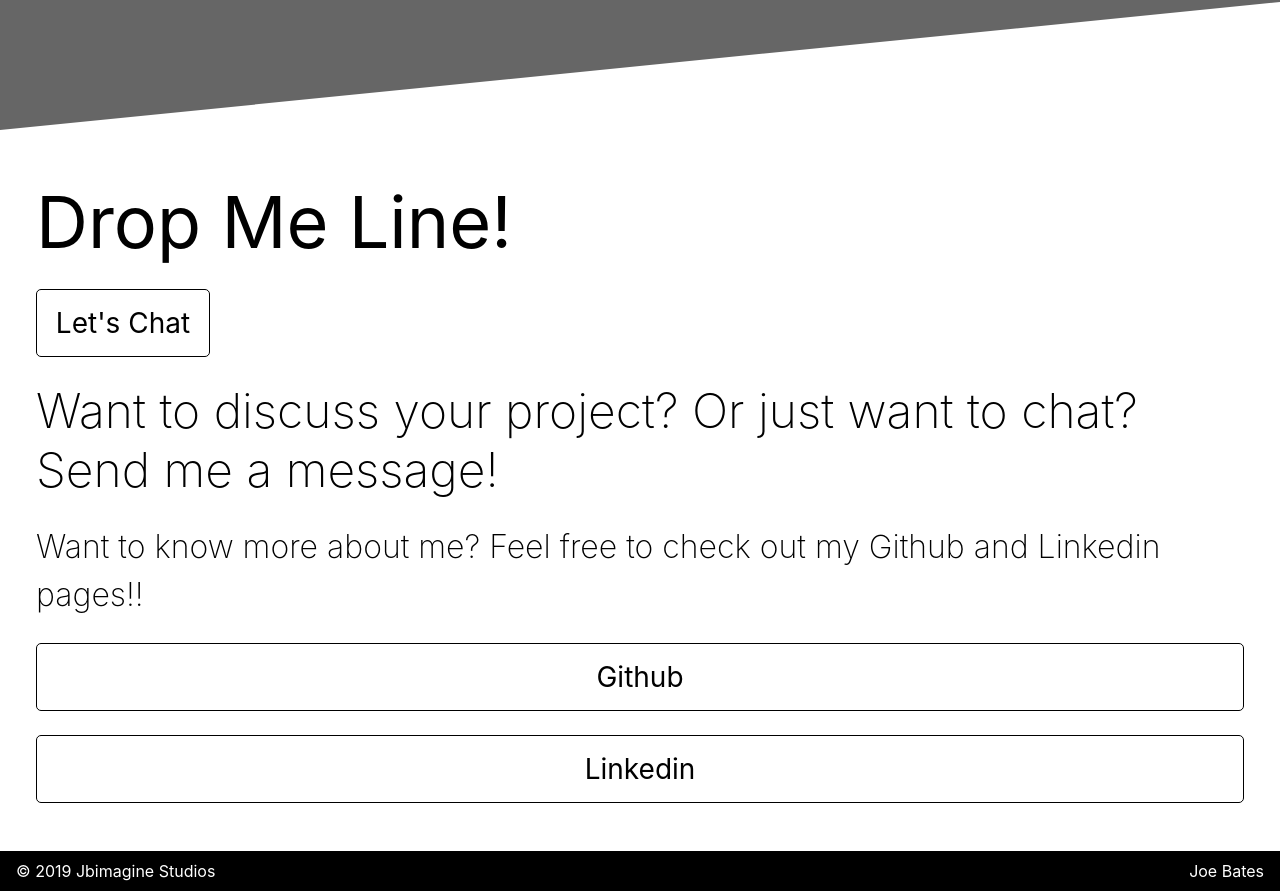
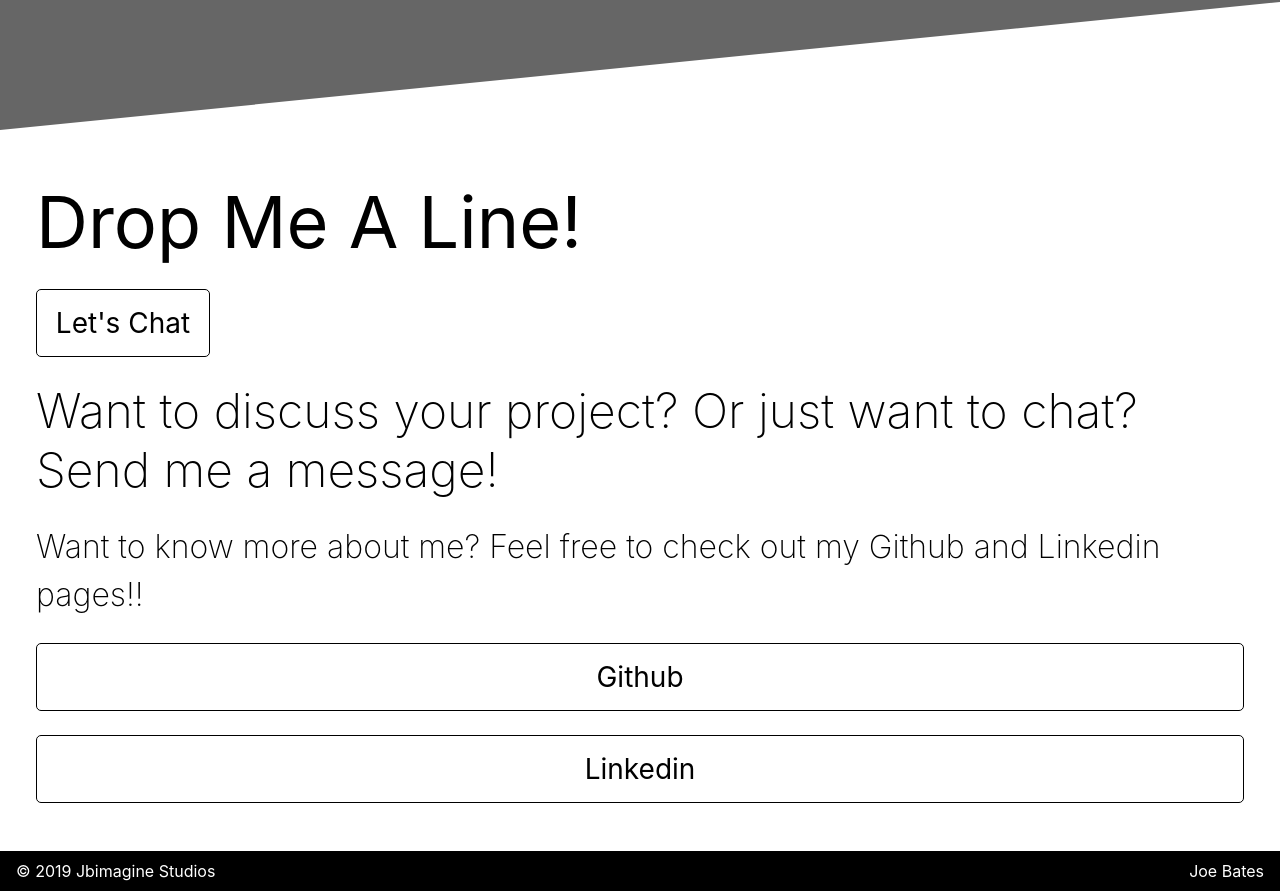
Before and after one commit to jbimagine/coffee-and-code-v2, a React (Create React App) app: page / in a window 1280 px wide. Shown: the part 2284-3175 px from the top of the page. Built offline with nearby package versions, Linux system fonts and the light colour scheme.

Commit message:
Fix Contact header copy

```diff
--- a/src/Main.js
+++ b/src/Main.js
@@ -74,7 +74,7 @@ export default class Main extends Component {
                 title='Work that Inspires!'
             />
             <Contact
-                title='Drop Me Line!'
+                title='Drop Me A Line!'
             />
             <Footer/>
         </>
```
